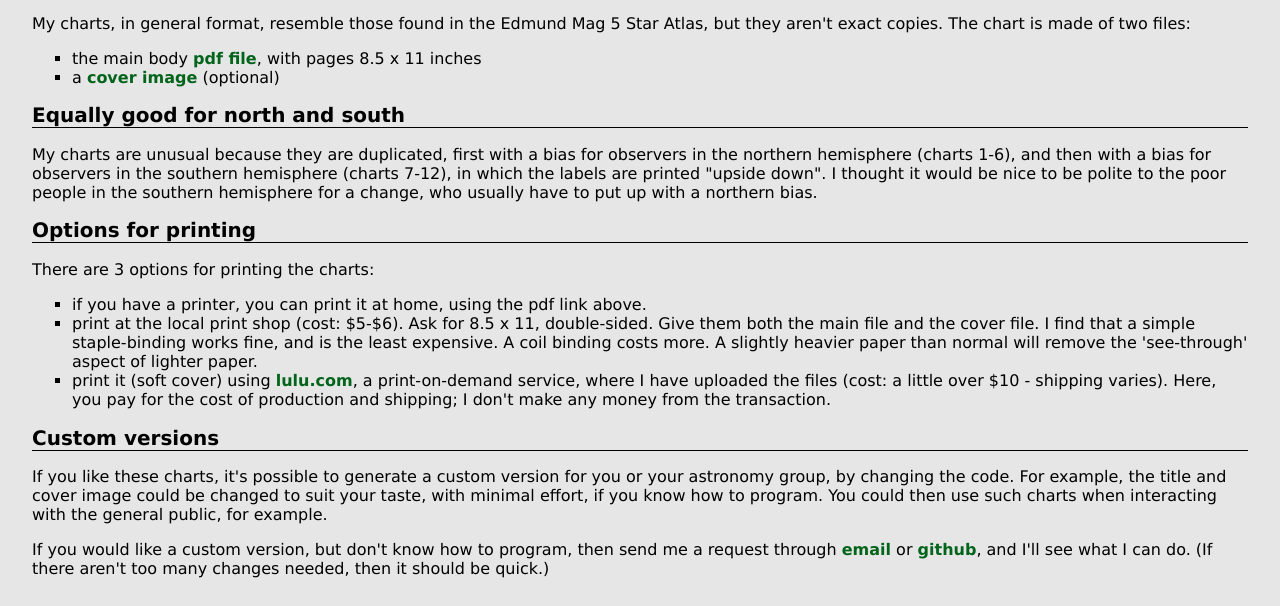
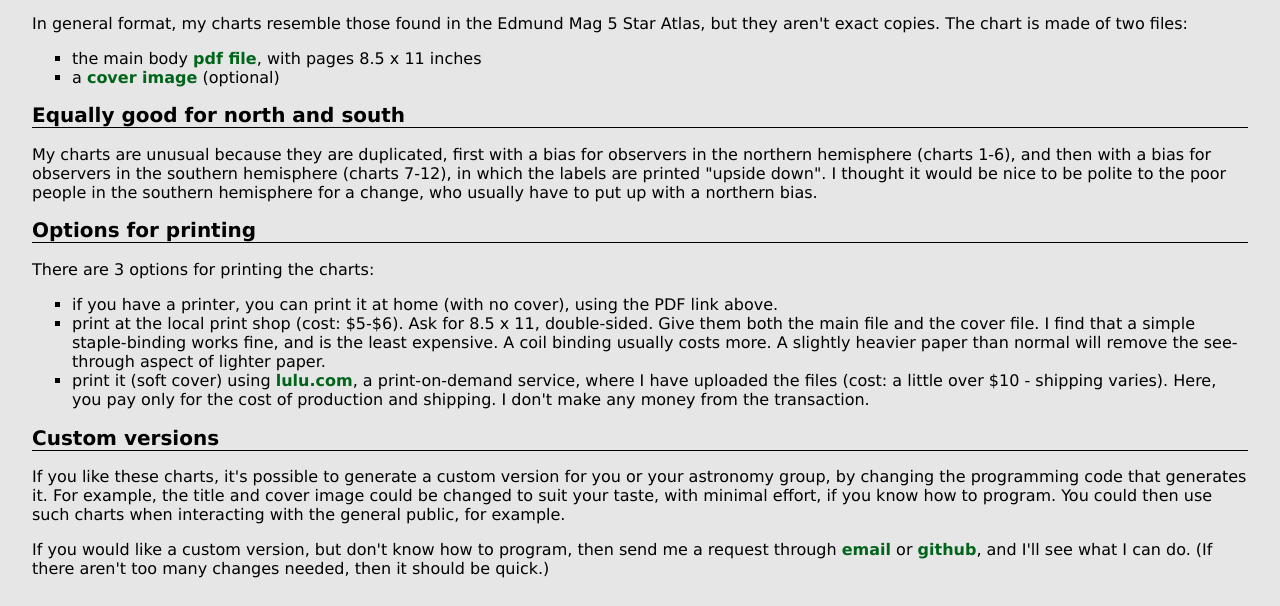
Before and after one commit to johanley/bobcaygeon, a plain HTML site: page docs/index.html in a window 1280 px wide. Shown: the part 1411-2017 px from the top of the page. Drawn offline with Linux system fonts and the light colour scheme.

Commit message:
Doc changes

```diff
--- a/docs/index.html
+++ b/docs/index.html
@@ -32,11 +32,11 @@ These charts are designed with a single goal: to <b>teach people the constellati
 The charts are <em>not</em> useful for experienced deep sky observers; they are to be used for learning the constellations.
 The charts are generated from the Yale Bright Star catalog, using the Java programming language.
 
-<P>Here's a quick visual comparison of the Edmund Mag 5 Atlas (left) with mine (right):
+<P>Here's a quick visual comparison of the Edmund Mag 5 Star Atlas (left, yellowed with age) with mine (right):
 <P><img src='compare3.png' title='Compare the Edmund atlas to mine' height='400' width='533'>
 
 <h2>PDF file</h2>
-My charts, in general format, resemble those found in the Edmund Mag 5 Star Atlas,
+In general format, my charts resemble those found in the Edmund Mag 5 Star Atlas,
 but they aren't exact copies. The chart is made of two files:
 <ul>
  <li> the main body <a href='https://github.com/johanley/bobcaygeon/tree/master/versions'>pdf file</a>, with pages 8.5 x 11 inches
@@ -52,17 +52,17 @@ who usually have to put up with a northern bias.
 <h2>Options for printing</h2>
 There are 3 options for printing the charts:
 <ul>
-<li> if you have a printer, you can print it at home, using the pdf link above.
+<li> if you have a printer, you can print it at home (with no cover), using the PDF link above.
 <li> print at the local print shop (cost: $5-$6). Ask for 8.5 x 11, double-sided. Give them both the main file and the cover file.
-I find that a simple staple-binding works fine, and is the least expensive. A coil binding costs more.
-A slightly heavier paper than normal will remove the 'see-through' aspect of lighter paper.
+I find that a simple staple-binding works fine, and is the least expensive. A coil binding usually costs more.
+A slightly heavier paper than normal will remove the see-through aspect of lighter paper.
 <li> print it (soft cover) using <a href='http://www.lulu.com/content/paperback-book/bobcaygeon-constellations/25078661'>lulu.com</a>, a print-on-demand service,
-where I have uploaded the files (cost: a little over $10 - shipping varies). Here, you pay for the cost of production and
-shipping; I don't make any money from the transaction.
+where I have uploaded the files (cost: a little over $10 - shipping varies). Here, you pay only for the cost of production and
+shipping. I don't make any money from the transaction.
 </ul>
 
 <h2>Custom versions</h2>
-If you like these charts, it's possible to generate a custom version for you or your astronomy group, by changing the code.
+If you like these charts, it's possible to generate a custom version for you or your astronomy group, by changing the programming code that generates it.
 For example, the title and cover image could be changed to suit your taste, with minimal effort, if you know how to program.
 You could then use such charts when interacting with the general public, for example.
 
```
